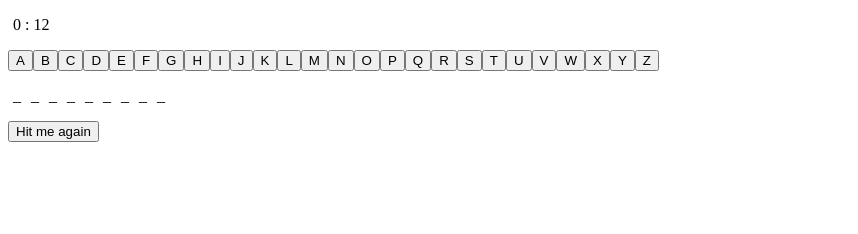
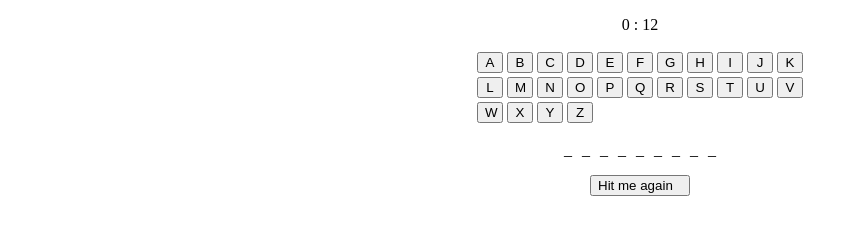
Before and after one commit to ChrstianH/Projekt-Hangman, a website built with Vite: page src/galgenmaennchen.html in a window 1280 px wide. Shown: the whole page, without its empty margins (0-858 px from the left). Built offline with nearby package versions, Linux system fonts and the light colour scheme.

Commit message:
inserted Styling

```diff
--- a/src/galgenmaennchen.html
+++ b/src/galgenmaennchen.html
@@ -3,17 +3,9 @@
   <head>
     <meta charset="UTF-8" />
     <meta name="viewport" content="width=device-width, initial-scale=1.0" />
-    <title>Document</title>
+    <title>Galgenmaennchen</title>
+    <link rel="stylesheet" href="./style.css" />
   </head>
-  <style>
-    #spielfeld {
-      display: flex;
-    }
-    p {
-      padding-left: 5px;
-      padding-right: 5px;
-    }
-  </style>
   <body>
     <div id="spielstand"></div>
 
--- a/src/main.ts
+++ b/src/main.ts
@@ -63,7 +63,7 @@ letters.forEach((letter: string) => {
         "<p>" + runde.toString() + " : " + rundenzahl.toString() + "</p>";
     }
     if (runde === rundenzahl) {
-      spielstand.innerHTML = "GAME OVER";
+      spielstand.innerHTML = "<p>GAME OVER</p>";
     } else {
       let erraten: boolean = true;
       for (let index: number = 0; index < wordArray.length; index++) {
@@ -73,7 +73,7 @@ letters.forEach((letter: string) => {
         }
       }
       if (erraten) {
-        spielstand.innerHTML = "GEWONNEN";
+        spielstand.innerHTML = "<p>GEWONNEN!</p>";
       }
     }
   });
--- a/src/style.css
+++ b/src/style.css
@@ -0,0 +1,25 @@
+#spielfeld {
+  display: flex;
+  justify-content: center;
+}
+
+body {
+  width: 330px;
+  margin: 0 auto;
+}
+p {
+  padding-left: 5px;
+  padding-right: 5px;
+  text-align: center;
+}
+
+#tippfeld > button {
+  width: 26px;
+  margin: 2px;
+}
+button#restart {
+  width: 100px;
+  margin: 0 auto;
+  align-items: center;
+  display: flex;
+}
```
Also changed, not shown: index.html (+1 -2 lines).
